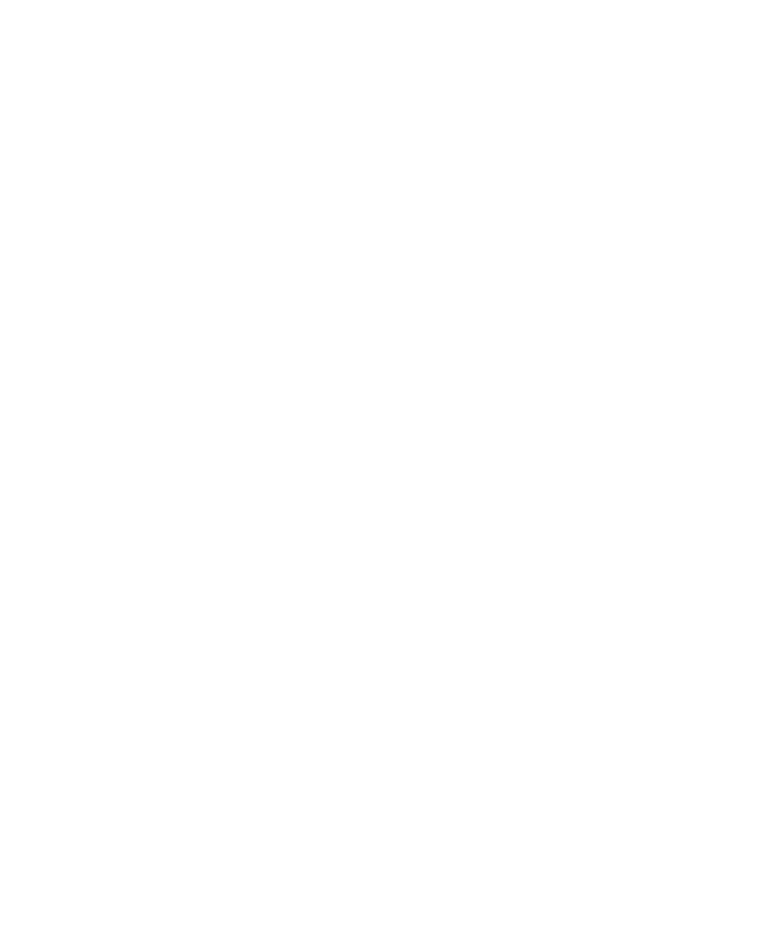
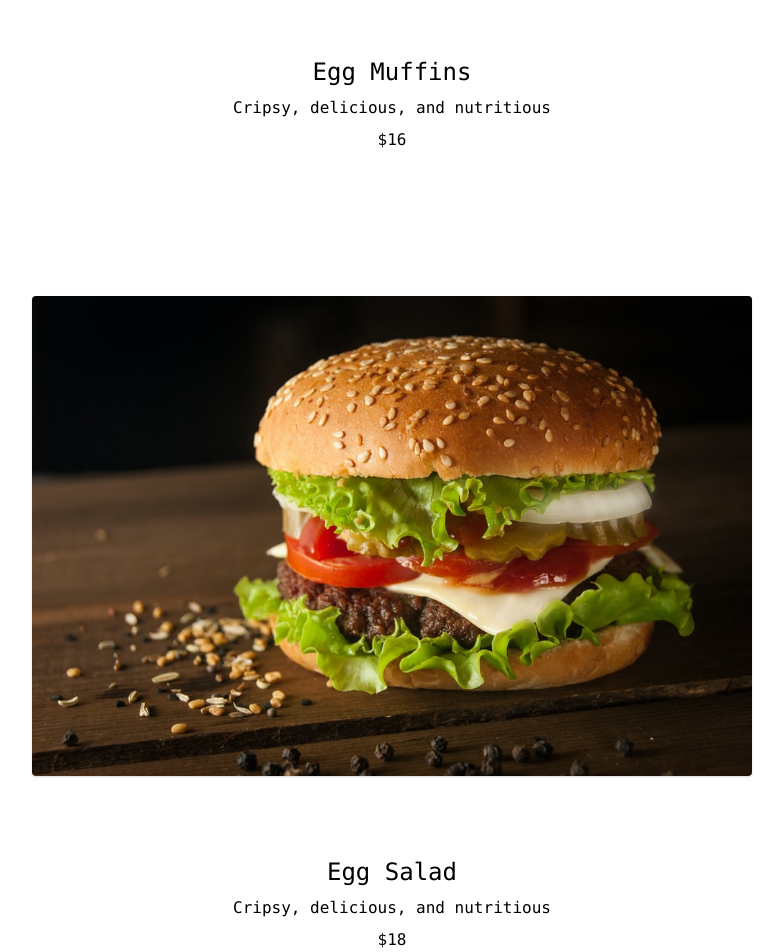
Before and after one commit to KaiserSamrat/tailwind-css-project, a React (Create React App) app: page / in a window 1280 px wide. Shown: the part 1440-2392 px from the top of the page, without its empty margins (248-1031 px from the left). Before the commit the page ends 864 px from the top, so only its background shows below. Built offline with nearby package versions, Linux system fonts and the light colour scheme.

Commit message:
items added

```diff
--- a/src/App.js
+++ b/src/App.js
@@ -7,12 +7,14 @@
   Link
 } from "react-router-dom";
 import Header from './components/Header/Header';
+import Item from './components/Item/Item';
 function App() {
   return (
     <div >
      <Router>
      <Navbar/>
      <Header/>
+     <Item/>
      </Router>
     </div>
   );
--- a/src/components/Item/Item.js
+++ b/src/components/Item/Item.js
@@ -1,10 +1,27 @@
 import React from 'react';
+import Pizza from '../../images/pizza.jpg'
+import Burger from '../../images/burger.jpg'
 
 const Item = () => {
     return (
-        <div>
-
-        </div>
+        <>
+            <div className='menu-card'>
+                <img src={Pizza} alt='egg' className='h-full rounded mb-20 shadow' />
+                <div className='center-content'>
+                    <h2 className='text-2xl mb-2'>Egg Muffins</h2>
+                    <p className='mb-2'>Cripsy, delicious, and nutritious</p>
+                    <span>$16</span>
+                </div>
+            </div>
+            <div className='menu-card'>
+                <img src={Burger} alt='egg' className='h-full rounded mb-20 shadow' />
+                <div className='center-content'>
+                    <h2 className='text-2xl mb-2'>Egg Salad</h2>
+                    <p className='mb-2'>Cripsy, delicious, and nutritious</p>
+                    <span>$18</span>
+                </div>
+            </div>
+        </>
     );
 };
 
--- a/src/index.css
+++ b/src/index.css
@@ -1,3 +1,10 @@
 @tailwind base;
 @tailwind components;
 @tailwind utilities;
+.menu-card {
+    @apply flex flex-col justify-center items-center bg-white h-screen font-mono py-40;
+  }
+
+  .center-content {
+    @apply flex flex-col justify-center items-center;
+  }
```
Also changed, not shown: src/images/burger.jpg (added), src/images/pizza.jpg (added).
